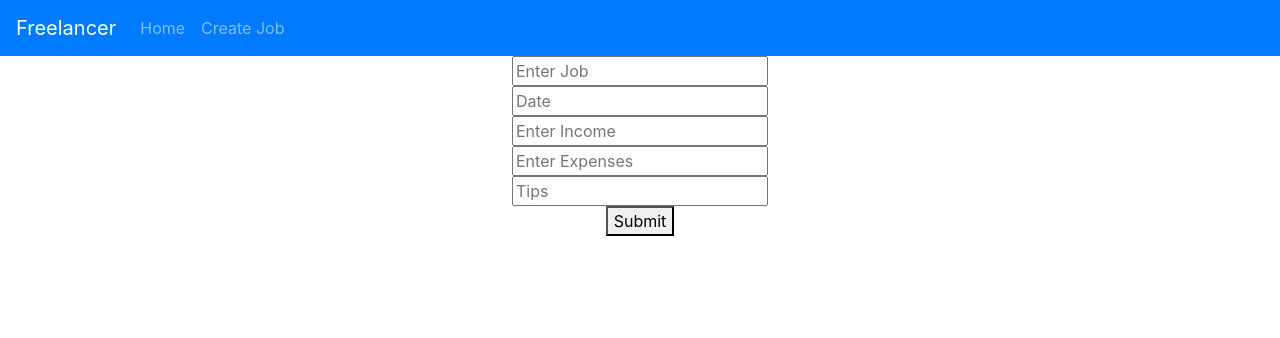
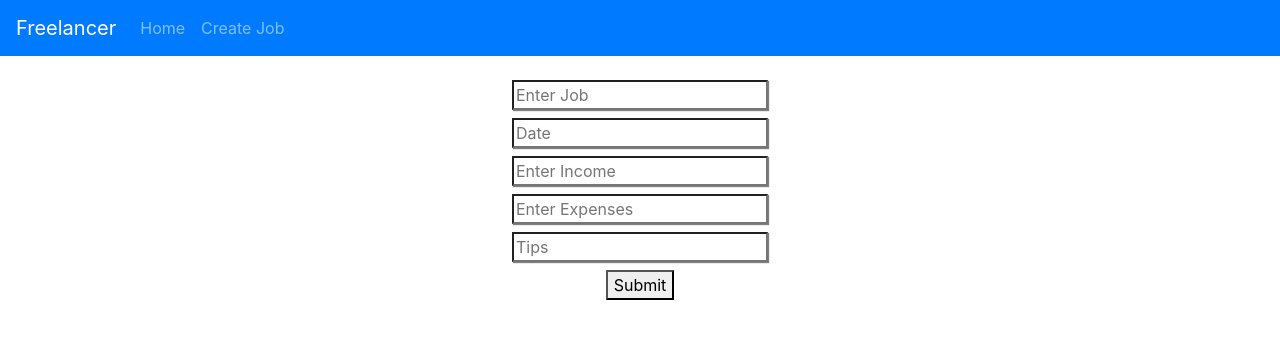
Before and after one commit to alizehssn/Freelancer-App, a React (Create React App) app in the folder client/: page /jobs in a window 1280 px wide. Shown: the top 338 px of the page. Built offline with nearby package versions, Linux system fonts and the light colour scheme.

Commit message:
style improvements

```diff
--- a/client/src/App.css
+++ b/client/src/App.css
@@ -2,37 +2,15 @@
   text-align: center;
 }
 
-.App-logo {
-  height: 40vmin;
-  pointer-events: none;
+.card-header{
+  background-color: skyblue !important;
 }
 
-@media (prefers-reduced-motion: no-preference) {
-  .App-logo {
-    animation: App-logo-spin infinite 20s linear;
-  }
+.card{
+  box-shadow: 2px 2px 2px grey;
 }
 
-.App-header {
-  background-color: #282c34;
-  min-height: 100vh;
-  display: flex;
-  flex-direction: column;
-  align-items: center;
-  justify-content: center;
-  font-size: calc(10px + 2vmin);
-  color: white;
+.input-shadow{
+  box-shadow:
+  1px 1px 1px grey;
 }
-
-.App-link {
-  color: #61dafb;
-}
-
-@keyframes App-logo-spin {
-  from {
-    transform: rotate(0deg);
-  }
-  to {
-    transform: rotate(360deg);
-  }
-}
--- a/client/src/Components/Card.js
+++ b/client/src/Components/Card.js
@@ -5,7 +5,7 @@ import React from "react";
   return(
       <div className="card">
       <div className="card-header">
-          Job - {props.job.jobTitle}
+          {props.job.jobTitle}
       </div>
 <ul className="list-group list-group-flush">
   <li className="list-group-item">Date: {props.job.jobDate}</li>
--- a/client/src/Components/Form.js
+++ b/client/src/Components/Form.js
@@ -2,43 +2,44 @@ import React from "react";
 
 const JobForm = (props) => {
     return(
-        <form>
+        <form className="mt-4" className="mt-4">
             <input
+            className="input-shadow"
              name="jobTitle"
              placeholder="Enter Job"
              value={props.jobTitle}
              onChange={e => props.change(e)}
             />
             <br />
-            <input
+            <input className="mt-2 input-shadow"
              name="jobDate"
              placeholder="Date"
              value={props.jobDate}
              onChange={e => props.change(e)}
             />
             <br />
-            <input
+            <input className="mt-2 input-shadow"
              name="income"
              placeholder="Enter Income"
              value={props.income}
              onChange={e => props.change(e)}
             />
             <br />
-            <input
+            <input className="mt-2 input-shadow"
              name="expenses"
              placeholder="Enter Expenses"
              value={props.expenses}
              onChange={e => props.change(e)}
             />
             <br />
-            <input
+            <input className="mt-2 input-shadow"
              name="tip"
              placeholder="Tips"
              value={props.tip}
              onChange={e => props.change(e)}
             />
             <br />
-            <button onClick= {(e) => props.submit(e)}>Submit</button>
+            <button className="mt-2" onClick= {(e) => props.submit(e)}>Submit</button>
         </form>
     )
 }
--- a/client/src/Components/SearchBox.js
+++ b/client/src/Components/SearchBox.js
@@ -2,7 +2,7 @@ import React from 'react'
 
  const SearchBox = (props) => {
     return (
-        <input
+        <input className="mt-3 input-shadow"
         type ="search"
         placeholder="search job title"
         onChange={props.handleChange}
```
